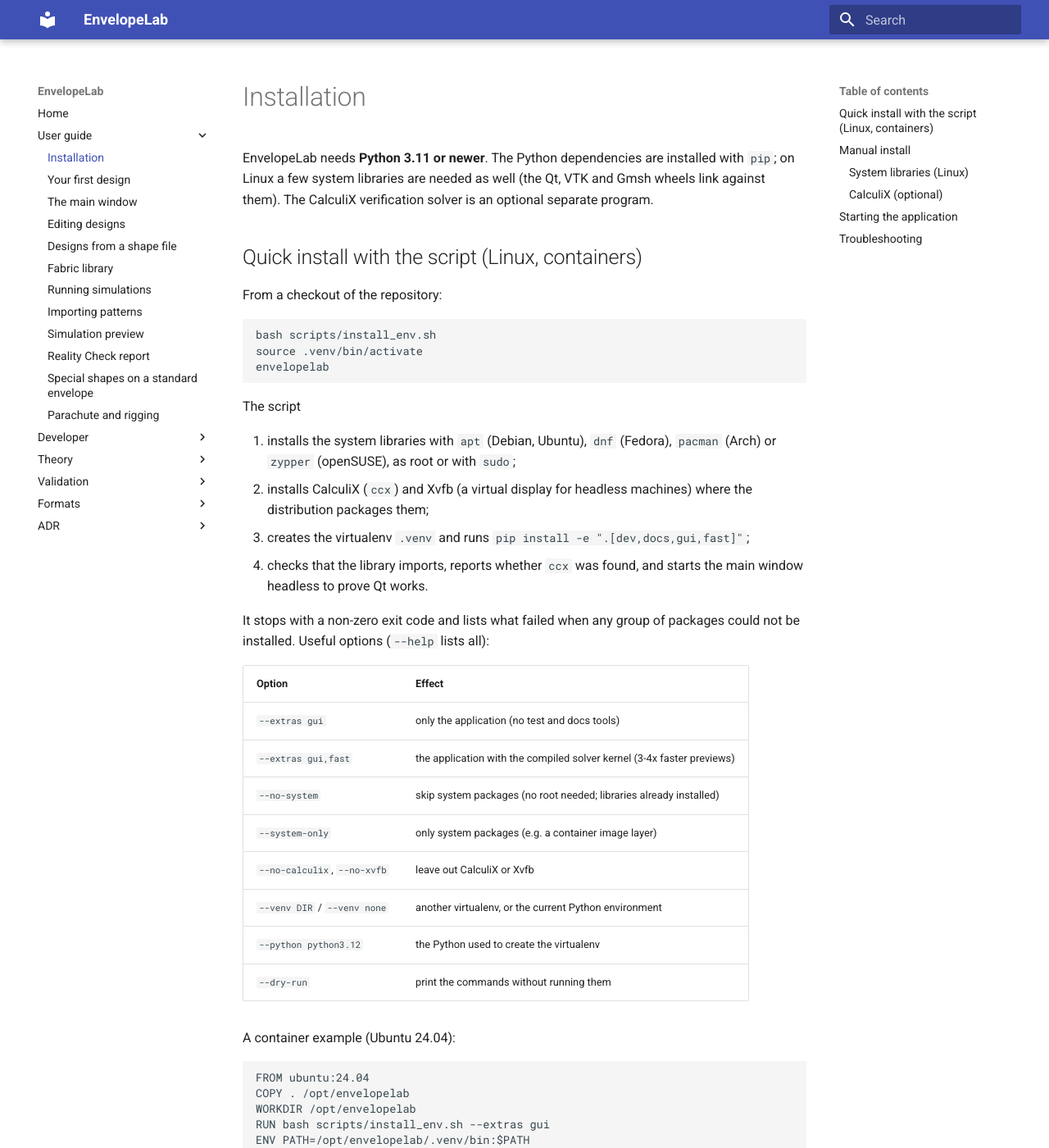
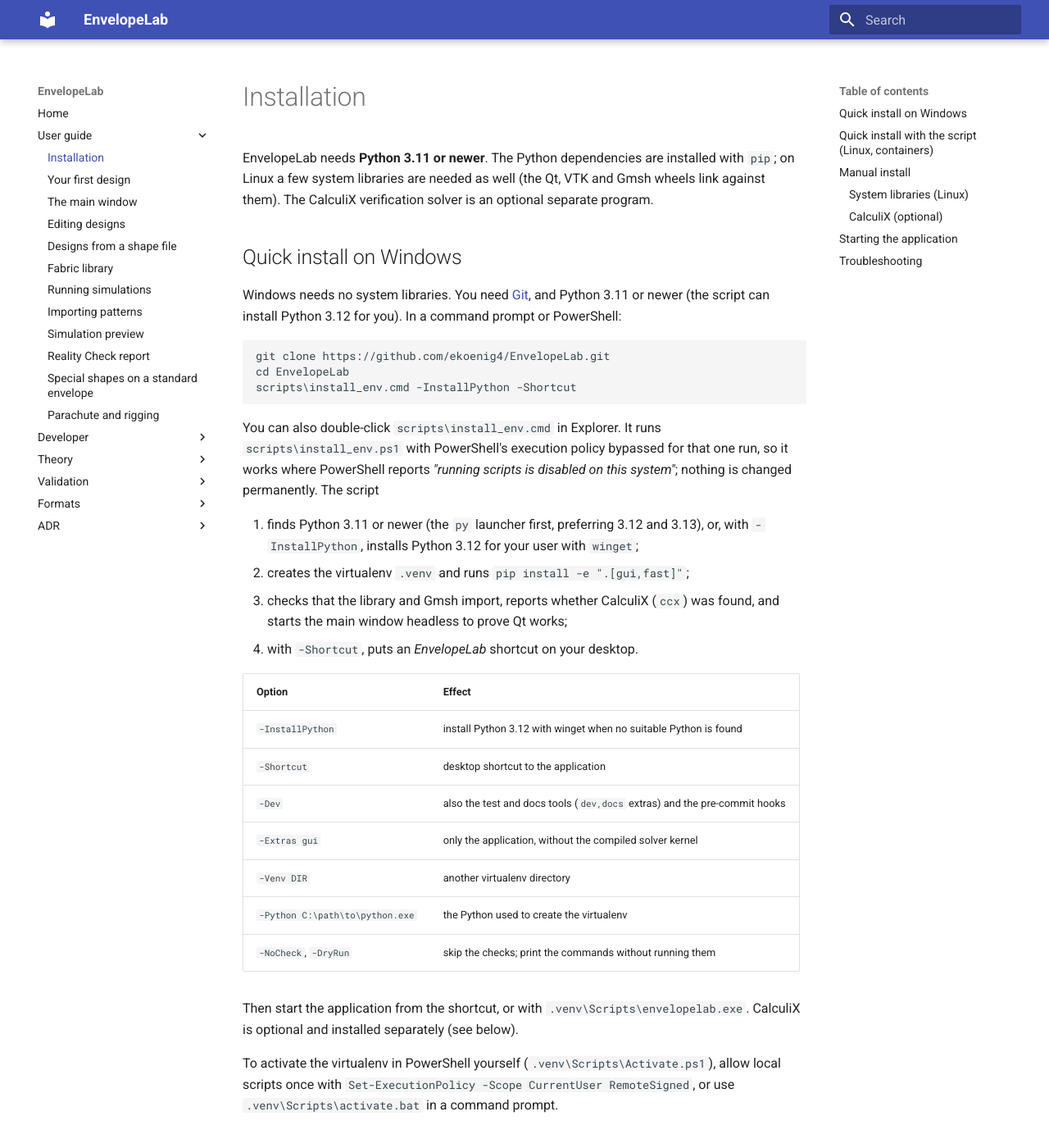
Before and after one commit to ekoenig4/EnvelopeLab, an MkDocs documentation site: the page built from docs/user/installation.md, in a window 1280 px wide and 1400 px high. Shown: the whole window at 82% size. Built offline with MkDocs 1.6.1 and Material for MkDocs 9.7.7, drawn with Linux system fonts in a browser that asks for light colours.

Commit message:
build: add a Windows install script
scripts/install_env.sh is Linux-only, and on Windows PowerShell blocks
the virtualenv's Activate.ps1 by default ("running scripts is disabled
on this system"). scripts/install_env.ps1 finds Python >= 3.11 (py
launcher first; -InstallPython installs 3.12 with winget), creates
.venv, installs ".[gui,fast]" (-Dev: dev,docs too and pre-commit),
runs the same checks as the Linux script (imports, Gmsh, CalculiX,
headless main window) and can make a desktop shortcut.
scripts/install_env.cmd runs it with the execution policy bypassed for
that run only, so it works by double-click. .gitattributes keeps CRLF
line endings for .cmd and .ps1 files.

Tested with PowerShell 7.4 on Linux (dry run and a real install into a
fresh virtualenv, all checks passing); not yet run on Windows itself.

Co-Authored-By: Claude Opus 5.5 <noreply@anthropic.com>
Claude-Session: https://claude.ai/code/session_016me1sGgjmmhMNG4pDQNHHV

````diff
--- a/docs/user/installation.md
+++ b/docs/user/installation.md
@@ -3,6 +3,47 @@
 EnvelopeLab needs **Python 3.11 or newer**. The Python dependencies are installed with
 `pip`; on Linux a few system libraries are needed as well (the Qt, VTK and Gmsh wheels
 link against them). The CalculiX verification solver is an optional separate program.
+
+## Quick install on Windows
+
+Windows needs no system libraries. You need [Git](https://git-scm.com/download/win), and
+Python 3.11 or newer (the script can install Python 3.12 for you). In a command prompt or
+PowerShell:
+
+```bat
+git clone https://github.com/ekoenig4/EnvelopeLab.git
+cd EnvelopeLab
+scripts\install_env.cmd -InstallPython -Shortcut
+```
+
+You can also double-click `scripts\install_env.cmd` in Explorer. It runs
+`scripts\install_env.ps1` with PowerShell's execution policy bypassed for that one run, so
+it works where PowerShell reports *"running scripts is disabled on this system"*; nothing is
+changed permanently. The script
+
+1. finds Python 3.11 or newer (the `py` launcher first, preferring 3.12 and 3.13), or, with
+   `-InstallPython`, installs Python 3.12 for your user with `winget`;
+2. creates the virtualenv `.venv` and runs `pip install -e ".[gui,fast]"`;
+3. checks that the library and Gmsh import, reports whether CalculiX (`ccx`) was found, and
+   starts the main window headless to prove Qt works;
+4. with `-Shortcut`, puts an *EnvelopeLab* shortcut on your desktop.
+
+| Option | Effect |
+|---|---|
+| `-InstallPython` | install Python 3.12 with winget when no suitable Python is found |
+| `-Shortcut` | desktop shortcut to the application |
+| `-Dev` | also the test and docs tools (`dev,docs` extras) and the pre-commit hooks |
+| `-Extras gui` | only the application, without the compiled solver kernel |
+| `-Venv DIR` | another virtualenv directory |
+| `-Python C:\path\to\python.exe` | the Python used to create the virtualenv |
+| `-NoCheck`, `-DryRun` | skip the checks; print the commands without running them |
+
+Then start the application from the shortcut, or with `.venv\Scripts\envelopelab.exe`.
+CalculiX is optional and installed separately (see below).
+
+To activate the virtualenv in PowerShell yourself (`.venv\Scripts\Activate.ps1`), allow
+local scripts once with `Set-ExecutionPolicy -Scope CurrentUser RemoteSigned`, or use
+`.venv\Scripts\activate.bat` in a command prompt.
 
 ## Quick install with the script (Linux, containers)
 
````
Also changed, not shown: CHANGELOG.md (+3 -0 lines), docs/user/first-design.md (+2 -1 lines), 4 other files.
